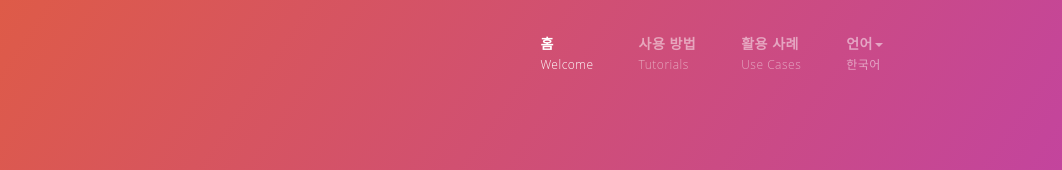
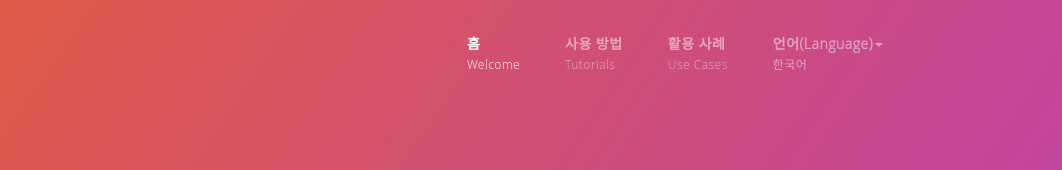
Before and after one commit to angeltalk/AngelTalk-Web, a plain HTML site: page public/kr/index.html in a window 1280 px wide. Shown: the top 170 px of the page, 218-1280 px from the left. Drawn offline with nearby package versions, Linux system fonts and the light colour scheme; a web font is replaced by a local one.

Commit message:
change menu language

```diff
--- a/public/kr/index.html
+++ b/public/kr/index.html
@@ -109,7 +109,7 @@
                             <li><a id="menu_use_case" href="#">활용 사례<br/><span class="second-line">Use Cases</span></a></li>
                             <li class="dropdown">
                                 <a id="language_dropdown" href="#" class="dropdown-toggle" data-toggle="dropdown" role="button" aria-haspopup="true"
-                                   aria-expanded="false">언어<span class="caret"></span><br/><span
+                                   aria-expanded="false">언어(Language)<span class="caret"></span><br/><span
                                         class="second-line">한국어 </span></a>
                                 <ul id="language_dropdown_menu" class="dropdown-menu">
                                     <li><a href="../en">ENGLISH</a></li>
```
